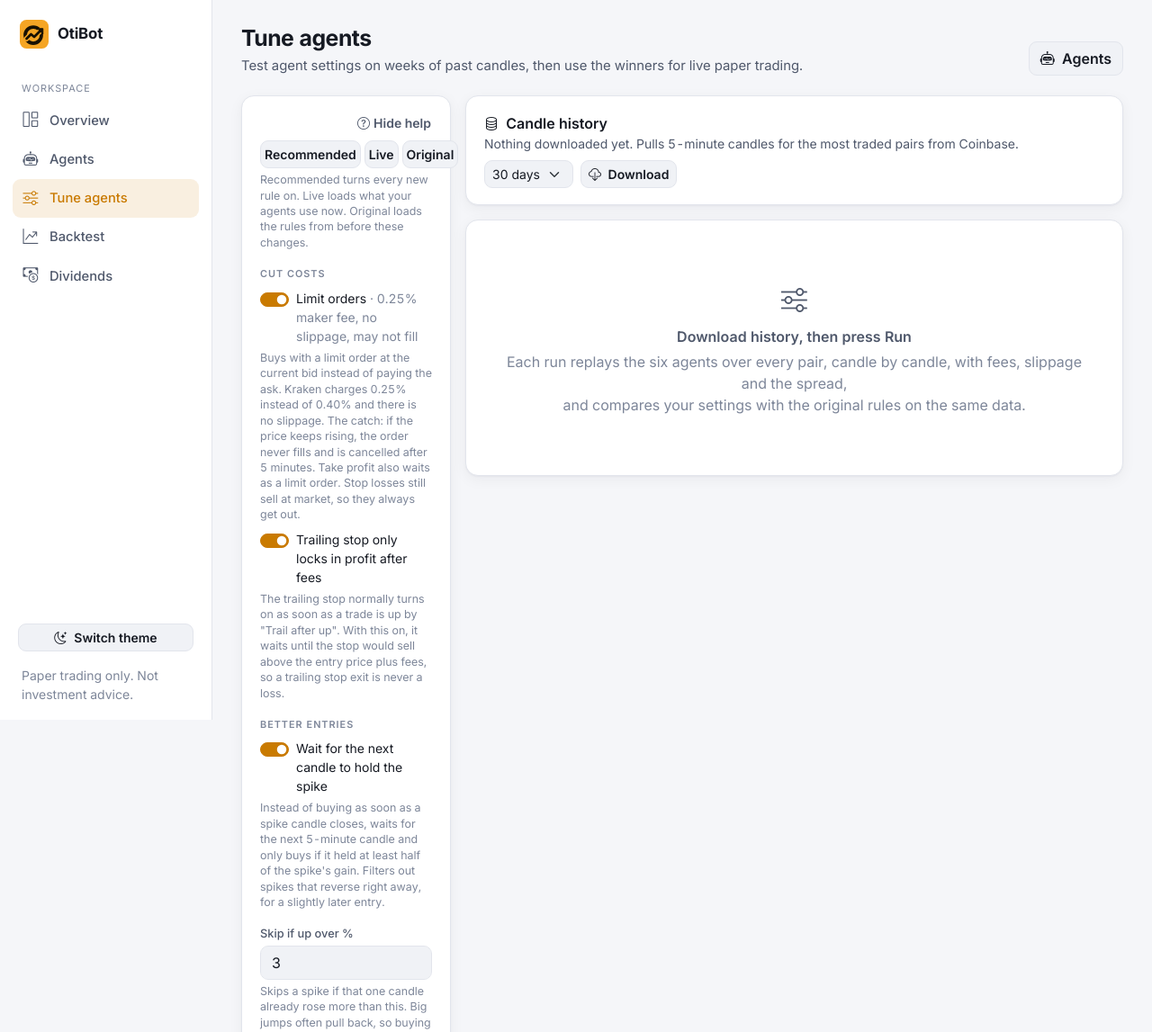
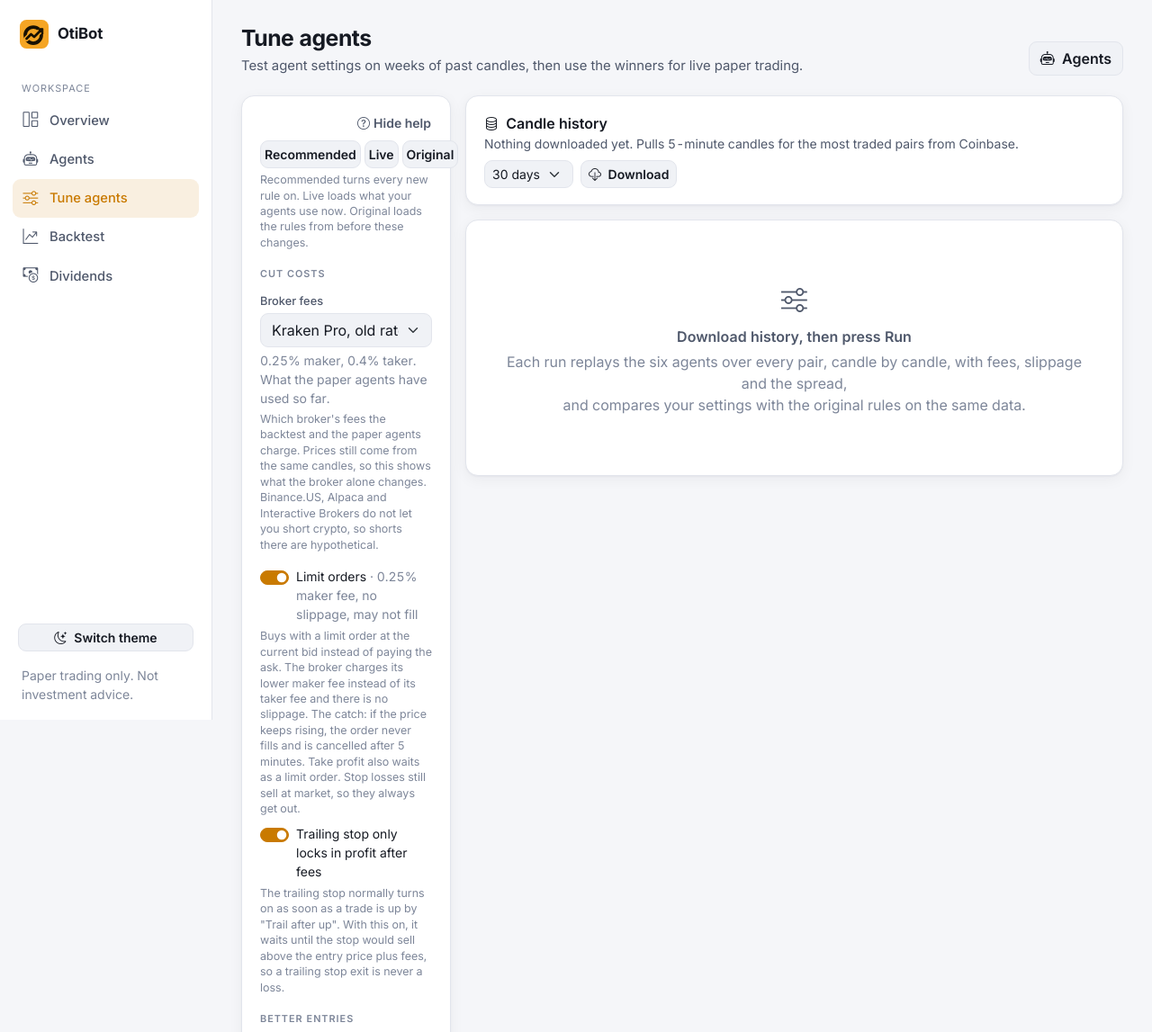
Before and after one commit to kdenny25/OtiBot, a Flask app: page /agents/tune in a window 1280 px wide. Shown: the top 1147 px of the page at 90% size. Run offline with Flask 3, Linux system fonts and the light colour scheme; data comes from the database, SQL or seed files in the repository; data that the repository does not hold is empty.

Commit message:
Add broker fee profiles and a per-broker comparison to the agent backtest
Fees were hard coded to Kraken's old starter tier. A venue setting now
sets maker, taker and minimum order fees for Kraken (old and reported
new rates), Binance.US, Alpaca and Interactive Brokers, for both the
backtest and the paper agents. The Tune page shows profit before fees
next to fees paid, and reruns the tested settings at every broker's
fees to show whether fees or the trades themselves are the problem.

Co-Authored-By: Claude Fable 5.2 <noreply@anthropic.com>
Claude-Session: https://claude.ai/code/session_01Ad4uwhtABRNgKLg1fxxHTM

```diff
--- a/agent_module/broker.py
+++ b/agent_module/broker.py
@@ -5,7 +5,7 @@
 #
 # A short sets aside its value as collateral, like a long's cost, and pays
 # Kraken's margin fee to open and every 4 hours it stays open.
-from agent_module.rules import margin_cost
+from agent_module.rules import margin_cost, order_fee
 
 
 class PaperBroker:
@@ -50,7 +50,7 @@ class PaperBroker:
             fill, fee_rate = ticker['ask'] * (1 + c.slippage), c.taker_fee
         else:
             fill, fee_rate = ticker['bid'] * (1 - c.slippage), c.taker_fee
-        fee = value * fee_rate
+        fee = order_fee(c, value, fee_rate)
         start = self.close_price({'side': side}, ticker)
         pos = {'symbol': symbol,
                'side': side,
@@ -123,7 +123,7 @@ class PaperBroker:
         else:
             fill, fee_rate = self.close_price(pos, ticker) * (1 - side * c.slippage), c.taker_fee
         proceeds = self.value(pos, fill)
-        fee = pos['units'] * fill * fee_rate
+        fee = order_fee(c, pos['units'] * fill, fee_rate)
         if side == -1:
             fee += margin_cost(c, pos['cost'], now_ts - pos['entry_ts'])
         self.cash += proceeds - fee
--- a/agent_module/routes.py
+++ b/agent_module/routes.py
@@ -6,7 +6,7 @@ import time
 from flask import Blueprint, jsonify, render_template, request
 
 from agent_module import history
-from agent_module.config import AgentConfig, BASELINE, CANDLE_SIZES, IMPACT, RECOMMENDED, TUNABLE
+from agent_module.config import AgentConfig, BASELINE, CANDLE_SIZES, IMPACT, RECOMMENDED, TUNABLE, VENUES
 
 agents_bp = Blueprint('agents', __name__)
 
@@ -139,7 +139,8 @@ def _settings(config):
 def agents_settings():
     return jsonify({'live': _settings(runner.pipeline.config),
                     'baseline': {**_settings(AgentConfig()), **BASELINE},
-                    'recommended': {**_settings(runner.pipeline.config), **RECOMMENDED}})
+                    'recommended': {**_settings(runner.pipeline.config), **RECOMMENDED},
+                    'venues': VENUES})
 
 
 @agents_bp.route('/api/agents/settings', methods=['POST'])
@@ -261,3 +262,24 @@ def agents_impact():
                          'other': summary(simulate(candles, _config({**settings, 'candle_interval': size}),
                                                    spread=spread))})
     return jsonify({'current': current, 'rows': rows})
+
+
+@agents_bp.route('/api/agents/venues', methods=['POST'])
+def agents_venues():
+    """ Reruns the given settings with each venue's fees, to show what the broker alone changes. """
+    from agent_module.simulate import simulate
+    try:
+        candles, settings, spread = _sim_request()
+    except ValueError as e:
+        return jsonify({'error': str(e)}), 400
+
+    rows = []
+    for key, venue in VENUES.items():
+        config = _config({**settings, 'venue': key})
+        stats = simulate(candles, config, spread=spread)['stats']
+        rows.append({'venue': key, 'label': venue['label'], 'note': venue['note'], 'shorts': venue['shorts'],
+                     'taker_fee': venue['taker_fee'], 'maker_fee': venue['maker_fee'],
+                     'trades': stats['trades'], 'win_rate': stats['win_rate'], 'return': stats['total_return'],
+                     'before_fees': stats['pnl_before_fees'], 'fees': stats['fees'],
+                     'pnl': stats['pnl_before_fees'] - stats['fees']})
+    return jsonify({'rows': rows, 'current': _config(settings).venue})
--- a/templates/agents_tune.html
+++ b/templates/agents_tune.html
@@ -31,9 +31,12 @@
             <div class="o-help" data-help-for="presets"></div>
 
             <div class="o-section">Cut costs</div>
-            <div class="form-check form-switch">
+            <label class="form-label" for="venue">Broker fees</label>
+            <select class="form-select" name="venue" id="venue"></select>
+            <div class="small muted mt-1" id="venue-note"></div>
+            <div class="form-check form-switch mt-3">
                 <input class="form-check-input" type="checkbox" name="limit_orders" id="limit_orders">
-                <label class="form-check-label small" for="limit_orders">Limit orders <span class="muted">· 0.25% maker fee, no slippage, may not fill</span></label>
+                <label class="form-check-label small" for="limit_orders">Limit orders <span class="muted">· <span id="maker-note">maker fee</span>, no slippage, may not fill</span></label>
             </div>
             <div class="form-check form-switch mt-2">
                 <input class="form-check-input" type="checkbox" name="trail_covers_costs" id="trail_covers_costs">
@@ -148,7 +151,7 @@
                     <table class="o-table">
                         <thead><tr><th></th><th class="text-end">Return</th><th class="text-end">Trades</th><th class="text-end">Win rate</th>
                             <th class="text-end">Avg win</th><th class="text-end">Avg loss</th><th class="text-end">Profit factor</th>
-                            <th class="text-end">Fees paid</th><th class="text-end">Max drawdown</th></tr></thead>
+                            <th class="text-end">P&amp;L before fees</th><th class="text-end">Fees paid</th><th class="text-end">Max drawdown</th></tr></thead>
                         <tbody id="compare"></tbody>
                     </table>
                 </div>
@@ -157,6 +160,23 @@
                     <div class="small text-2" id="apply-note">Happy with these? The live agents switch over on their next scan.</div>
                     <button class="btn btn-accent" id="apply"><i class="bi bi-check2-circle me-1"></i> Use for live agents</button>
                 </div>
+            </div>
+            <div class="o-card mb-3">
+                <div class="o-card-head flex-wrap">
+                    <h2 class="o-card-title">Same settings at each broker</h2>
+                    <span class="small muted">only the fees change</span>
+                </div>
+                <div id="venues-wait" class="small text-2 py-2"><span class="spinner-border spinner-border-sm text-warning me-2"></span>Testing each broker's fees…</div>
+                <div class="small mb-2 d-none" id="venues-verdict"></div>
+                <div class="o-scroll">
+                    <table class="o-table">
+                        <thead><tr><th>Broker</th><th class="text-end">Maker / taker</th><th class="text-end">Trades</th>
+                            <th class="text-end">P&amp;L before fees</th><th class="text-end">Fees paid</th>
+                            <th class="text-end">P&amp;L after fees</th><th class="text-end">Return</th></tr></thead>
+                        <tbody id="venues"></tbody>
+                    </table>
+                </div>
+                <div class="small muted mt-2">P&amp;L before fees still includes slippage and the spread. If it is negative, no broker makes these settings profitable. Fees are each broker's lowest volume tier, checked in November 2026.</div>
             </div>
             <div class="o-card mb-3">
                 <div class="o-card-head flex-wrap">
@@ -212,7 +232,8 @@ let presets = {}, poll;
 // what each setting does, shown under it while help is on
 const HELP = {
     presets: 'Recommended turns every new rule on. Live loads what your agents use now. Original loads the rules from before these changes.',
-    limit_orders: 'Buys with a limit order at the current bid instead of paying the ask. Kraken charges 0.25% instead of 0.40% and there is no slippage. The catch: if the price keeps rising, the order never fills and is cancelled after 5 minutes. Take profit also waits as a limit order. Stop losses still sell at market, so they always get out.',
+    venue: 'Which broker\'s fees the backtest and the paper agents charge. Prices still come from the same candles, so this shows what the broker alone changes. Binance.US, Alpaca and Interactive Brokers do not let you short crypto, so shorts there are hypothetical.',
+    limit_orders: 'Buys with a limit order at the current bid instead of paying the ask. The broker charges its lower maker fee instead of its taker fee and there is no slippage. The catch: if the price keeps rising, the order never fills and is cancelled after 5 minutes. Take profit also waits as a limit order. Stop losses still sell at market, so they always get out.',
     trail_covers_costs: 'The trailing stop normally turns on as soon as a trade is up by "Trail after up". With this on, it waits until the stop would sell above the entry price plus fees, so a trailing stop exit is never a loss.',
     confirm_spike: 'Instead of buying as soon as a spike candle closes, waits for the next 5-minute candle and only buys if it held at least half of the spike\'s gain. Filters out spikes that reverse right away, for a slightly later entry.',
     market_filter: 'Most coins move with BTC. With this on, the agents only buy while BTC is above its price at midnight UTC, and only short while it is below. Open trades are still managed as normal.',
@@ -241,7 +262,7 @@ function addHelp() {
         const help = document.createElement('div');
         help.className = 'o-help';
         help.textContent = text;
-        (el.closest('.form-check') || el).after(help);
+        (name === 'venue' ? $('venue-note') : el.closest('.form-check') || el).after(help);
     }
 }
 
@@ -259,13 +280,24 @@ function fill(values) {
         if (el.type === 'checkbox') el.checked = !!v;
         else el.value = el.hasAttribute('data-pct') ? +(v * 100).toFixed(3) : String(v);
     }
+    showVenue();
+}
+
+const feePct = v => +(v * 100).toFixed(3) + '%';
+
+function showVenue() {
+    const v = (presets.venues || {})[form.venue.value];
+    if (!v) return;
+    $('venue-note').textContent = `${feePct(v.maker_fee)} maker, ${feePct(v.taker_fee)} taker. ${v.note}` +
+        (!v.shorts && form.short_spikes.checked ? ' No crypto shorting here, so the short trades below could not be placed for real.' : '');
+    $('maker-note').textContent = `${feePct(v.maker_fee)} maker fee`;
 }
 
 function read() {
     const values = {};
     for (const el of form.elements) {
         if (!el.name || el.name === 'spread') continue;
-        values[el.name] = el.type === 'checkbox' ? el.checked
+        values[el.name] = el.type === 'checkbox' ? el.checked : el.name === 'venue' ? el.value
             : el.hasAttribute('data-pct') ? Number(el.value) / 100 : Number(el.value);
     }
     return values;
@@ -302,6 +334,7 @@ function row(label, r) {
         <td class="text-end">${s.trades}</td><td class="text-end">${O.pct(s.win_rate)}</td>
         <td class="text-end pos">${O.signed(s.avg_win)}</td><td class="text-end neg">${O.signed(s.avg_loss)}</td>
         <td class="text-end">${s.profit_factor == null ? '–' : s.profit_factor.toFixed(2)}</td>
+        <td class="text-end ${O.cls(s.pnl_before_fees)}">${O.signed(s.pnl_before_fees)}</td>
         <td class="text-end">${O.money(s.fees)}</td><td class="text-end">${O.pct(s.max_drawdown)}</td></tr>`;
 }
 
@@ -340,6 +373,46 @@ function renderImpact(data) {
             <td class="small">${exitChange(other, cur)}</td></tr>`;
     }).join('');
 }
+
+function renderVenues(data) {
+    $('venues-wait').classList.add('d-none');
+    $('venues').innerHTML = data.rows.map(v => `<tr${v.venue === data.current ? ' class="fw-semibold"' : ''}>
+        <td><div class="text-nowrap">${O.esc(v.label)}${v.venue === data.current ? ' <span class="tag tag-PASS">TESTED</span>' : ''}</div>
+            ${v.venue === data.current ? '' : `<button type="button" class="btn btn-link btn-sm p-0 text-decoration-none fw-normal" data-venue="${v.venue}">Use these fees <i class="bi bi-arrow-right"></i></button>`}</td>
+        <td class="text-end text-nowrap">${feePct(v.maker_fee)} / ${feePct(v.taker_fee)}</td>
+        <td class="text-end">${v.trades}</td>
+        <td class="text-end ${O.cls(v.before_fees)}">${O.signed(v.before_fees)}</td>
+        <td class="text-end">${O.money(v.fees)}</td>
+        <td class="text-end ${O.cls(v.pnl)}">${O.signed(v.pnl)}</td>
+        <td class="text-end ${O.cls(v.return)}">${O.signedPct(v.return)}</td></tr>`).join('');
+    const best = data.rows.reduce((a, b) => b.pnl > a.pnl ? b : a);
+    const cur = data.rows.find(v => v.venue === data.current) || best;
+    const el = $('venues-verdict');
+    el.classList.remove('d-none');
+    el.innerHTML = !cur.trades ? 'These settings made no trades, so there is nothing to compare.'
+        : best.pnl > 0 ? `<i class="bi bi-check-circle-fill pos me-1"></i>These settings make money after fees at ${O.esc(best.label)} (${O.signed(best.pnl)}).`
+        : cur.before_fees > 0 ? `<i class="bi bi-exclamation-triangle-fill text-warning me-1"></i>The trades make ${O.signed(cur.before_fees)} before fees, but fees take more than that at every broker here.`
+        : `<i class="bi bi-x-circle-fill neg me-1"></i>The trades lose ${O.signed(cur.before_fees)} before any fees. A cheaper broker shrinks the loss but cannot fix it: the entries and exits need to change.`;
+}
+
+async function loadVenues(settings, spread) {
+    $('venues').innerHTML = '';
+    $('venues-verdict').classList.add('d-none');
+    $('venues-wait').classList.remove('d-none');
+    try {
+        renderVenues(await O.postJSON('/api/agents/venues', {settings, spread}));
+    } catch (err) {
+        $('venues-wait').textContent = `Couldn't test each broker: ${err.message}`;
+    }
+}
+
+$('venues').addEventListener('click', e => {
+    const b = e.target.closest('[data-venue]');
+    if (!b) return;
+    form.venue.value = b.dataset.venue;
+    showVenue();
+    form.requestSubmit();
+});
 
 async function loadImpact(settings, spread) {
     $('impact').innerHTML = '';
@@ -397,7 +470,7 @@ form.addEventListener('submit', async e => {
             render(await O.postJSON('/api/agents/simulate', {settings, spread}));
             lastSettings = settings;
         });
-        loadImpact(settings, spread);
+        loadVenues(settings, spread).then(() => loadImpact(settings, spread));
     } catch (err) {
         $('error').textContent = err.message;
         $('error').classList.remove('d-none');
@@ -422,6 +495,8 @@ $('apply').onclick = () => O.withSpinner($('apply'), async () => {
         (n ? `${n} setting${n > 1 ? 's' : ''} changed. The live agents use them from their next scan.` : 'The live agents already use these settings.');
 });
 
+form.venue.addEventListener('change', showVenue);
+form.short_spikes.addEventListener('change', showVenue);
 addHelp();
 let helpOn = true;
 try { helpOn = localStorage.getItem('otibot-tune-help') !== '0'; } catch (e) {}
@@ -430,6 +505,7 @@ $('help-toggle').onclick = () => showHelp(!form.classList.contains('show-help'))
 
 O.getJSON('/api/agents/settings').then(s => {
     presets = s;
+    form.venue.innerHTML = Object.entries(s.venues).map(([k, v]) => `<option value="${k}">${O.esc(v.label)}</option>`).join('');
     fill(s.recommended);
 });
 loadHistory().then(() => O.ready());
```
Also changed, not shown: agent_module/config.py (+34 -2 lines), agent_module/rules.py (+8 -0 lines), agent_module/simulate.py (+5 -4 lines), tests/test_tuning.py (+44 -0 lines).
